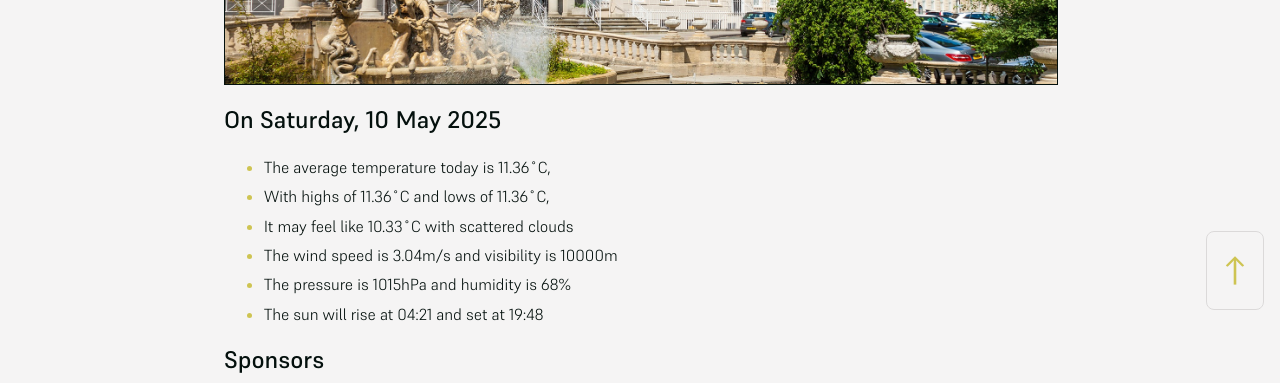
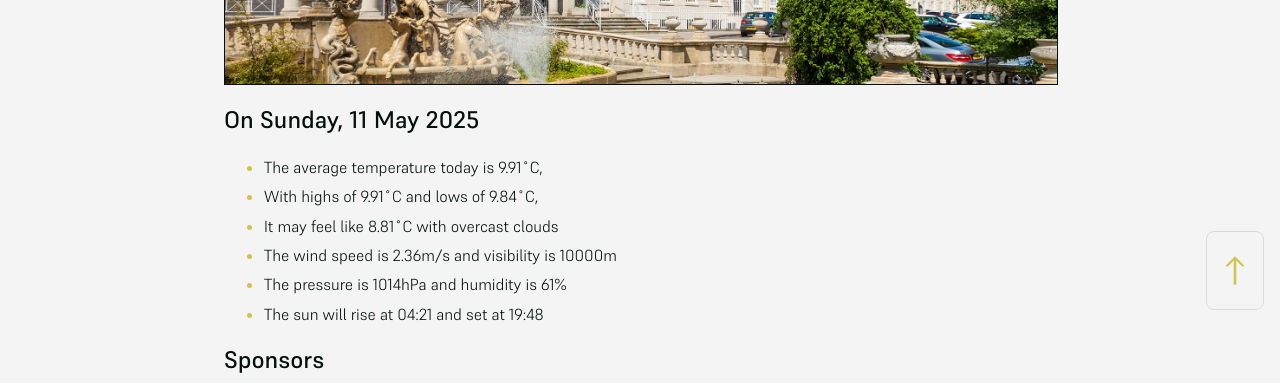
Before and after one commit to mat-0/cheltenham-open-data, a Jekyll site: the page built from index.md, in a window 1280 px wide. Shown: the part 574-957 px from the top of the page. Built offline with Jekyll 4.4.1, drawn with Linux system fonts in a browser that asks for light colours.

Commit message:
Updated 2025-05-11 01:24:42

```diff
--- a/index.md
+++ b/index.md
@@ -8,13 +8,13 @@ seo: Menu
 ![Logo](/images/logo.jpg){:width="832px"}
 
 <!-- weather_marker starts -->
-## On Saturday, 10 May 2025
+## On Sunday, 11 May 2025
 
-- The average temperature today is 11.36˚C,
-- With highs of 11.36˚C and lows of 11.36˚C,
-- It may feel like 10.33˚C with scattered clouds
-- The wind speed is 3.04m/s and visibility is 10000m
-- The pressure is 1015hPa and humidity is 68%
+- The average temperature today is 9.91˚C,
+- With highs of 9.91˚C and lows of 9.84˚C,
+- It may feel like 8.81˚C with overcast clouds
+- The wind speed is 2.36m/s and visibility is 10000m
+- The pressure is 1014hPa and humidity is 61%
 - The sun will rise at 04:21 and set at 19:48
 
 <!-- weather_marker ends -->
```
Also changed, not shown: _data/flood.json (+5 -69 lines), _pages/news.md (+4 -4 lines), _pages/terrorism.md (+1 -1 lines).
